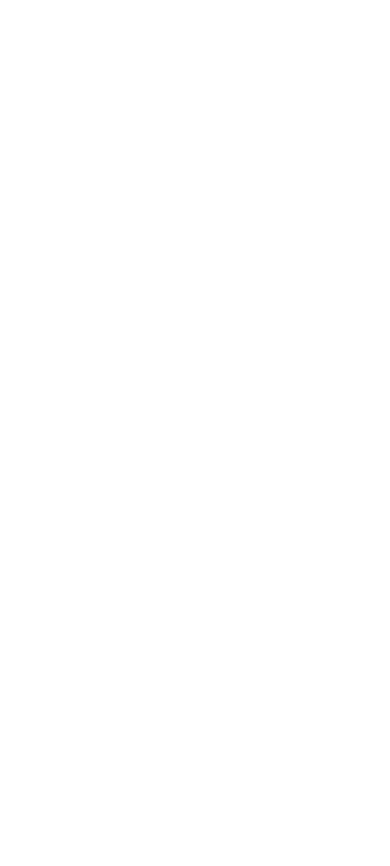
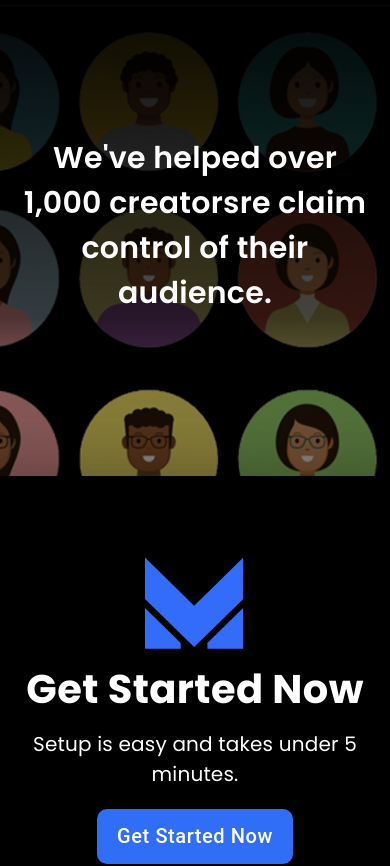
Before and after one commit to mirjahonoralov/magic-marico, a React (Vite) app: page /pricing in a window 390 px wide. Shown: the part 6140-7006 px from the top of the page. Before the commit the page ends 6012 px from the top, so only its background shows below. Built offline with nearby package versions, Linux system fonts and the light colour scheme.

Commit message:
responsive extra

```diff
--- a/src/pages/Pricing/components/Extra.tsx
+++ b/src/pages/Pricing/components/Extra.tsx
@@ -11,24 +11,30 @@
   return (
     <Stack gap="80px" mt="80px">
       <Stack gap="30px">
-        <Text fw="600" fs="75px" textAlign="center">
+        <Text fw="600" fontSize={{ lg: "75px", md: "60px", xs: "40px" }} textAlign="center">
           Experts Agree
         </Text>
         <img src={img} alt="" />
       </Stack>
 
-      <FlexWrapper sx={{ backgroundImage: `url(${audience})` }} height="800px">
-        <Text fw="600" fs="70px" textAlign="center">
+      <FlexWrapper
+        sx={{ backgroundImage: `url(${audience})` }}
+        height={{ md: "800px", xs: "500px" }}
+        margin={{ md: "0 -30px", xs: "0 -20px" }}
+      >
+        <Text fw="600" fontSize={{ lg: "70px", md: "60px", xs: "30px" }} textAlign="center" p="0 20px">
           We've helped over 1,000 creatorsre claim control of their audience.
         </Text>
       </FlexWrapper>
 
       <Stack gap="20px" alignItems="center">
-        <Box component="img" width="164px" src={logo} alt="" />
-        <Text fw="700" fs="100px" lineHeight="100%">
+        <Box component="img" width={{ md: "164px", xs: "100px" }} src={logo} alt="" />
+        <Text fw="700" fontSize={{ lg: "100px", md: "80px", xs: "40px" }} lineHeight="100%" textAlign="center">
           Get Started Now
         </Text>
-        <Text fs="43px">Setup is easy and takes under 5 minutes.</Text>
+        <Text fontSize={{ lg: "43px", md: "25px", xs: "20px" }} textAlign="center">
+          Setup is easy and takes under 5 minutes.
+        </Text>
         <CustomButton>Get Started Now</CustomButton>
         <FlexWrapper gap="10px">
           <Box component="img" src={dot} alt="" />
--- a/src/pages/Pricing/index.tsx
+++ b/src/pages/Pricing/index.tsx
@@ -8,7 +8,7 @@
     <Box mt="50px">
       <Main />
       <Steps />
-      {/* <Extra /> */}
+      <Extra />
     </Box>
   );
 };
```
